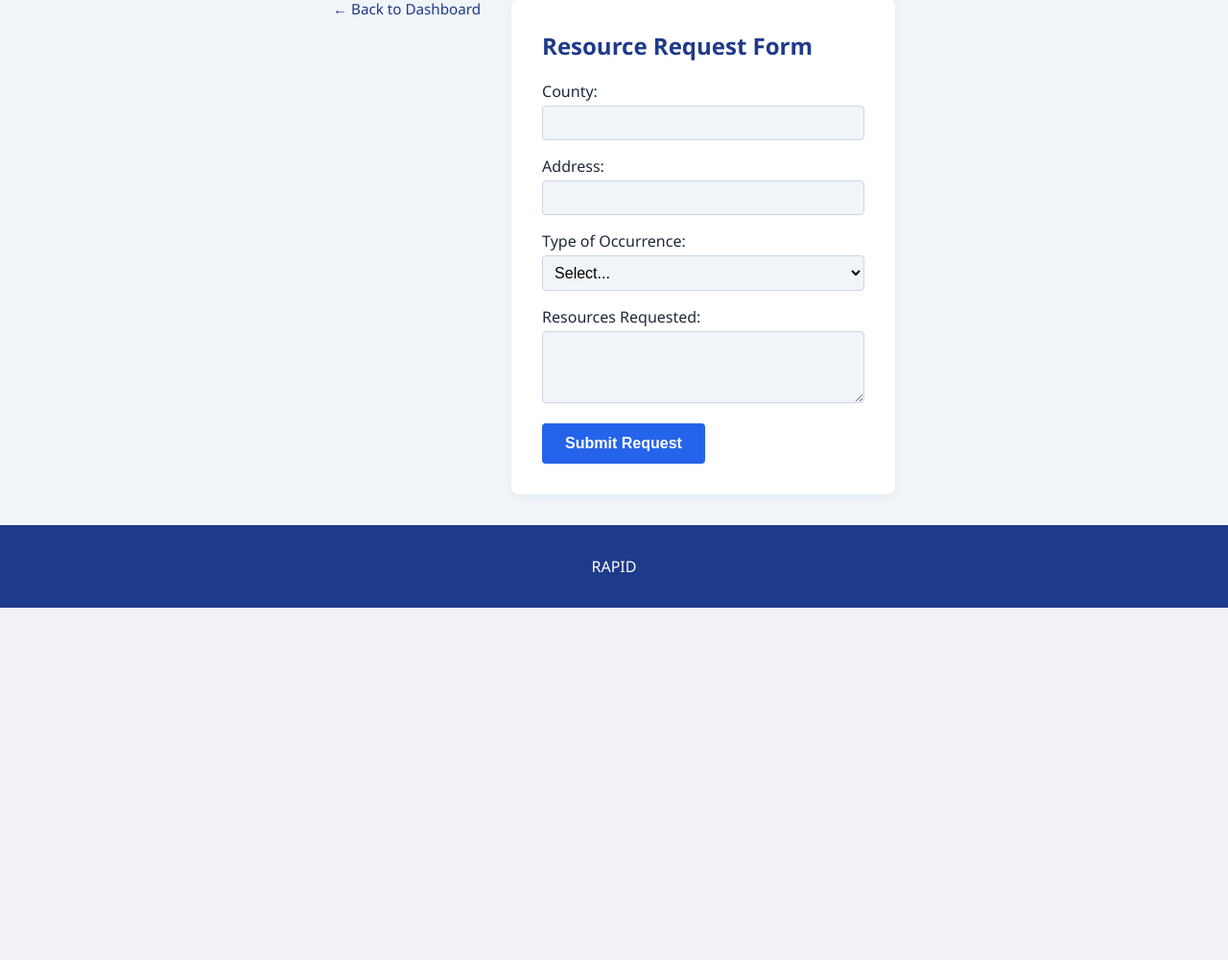
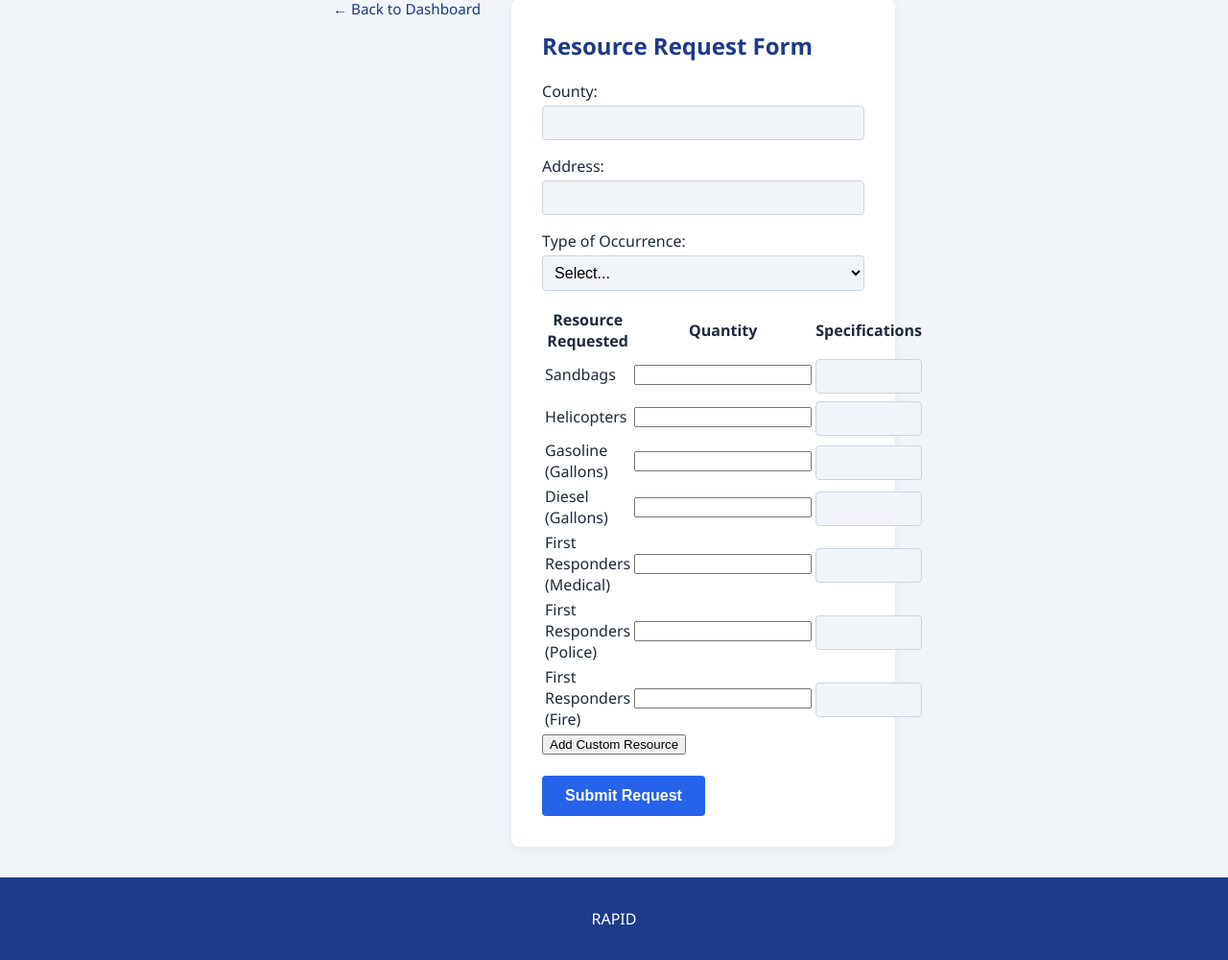
Before and after one commit to xzy231132/Rapid, a Flask app: page /resources in a window 1280 px wide. Shown: the part 171-1171 px from the top of the page at 96% size. Before the commit the page ends 804 px from the top, so only its background shows below. Run offline with Flask 3, Linux system fonts and the light colour scheme; some libraries are stand-ins or nearby versions.

Commit message:
Update resources.html

```diff
--- a/templates/resources.html
+++ b/templates/resources.html
@@ -15,7 +15,7 @@
     <a href="index.html" class="back-btn">&larr; Back to Dashboard</a>
     <section>
       <h2>Resource Request Form</h2>
-      <form id="resource-form">
+      <form id="resource-form" action="{{ url_for('submit_resources') }}" method="POST">
         <label>
           County:
           <input type="text" name="county" required />
@@ -35,10 +35,58 @@
             <option value="other">Other</option>
           </select>
         </label>
-        <label>
-          Resources Requested:
-          <textarea name="resources" rows="3" required></textarea>
-        </label>
+        <table id="resource-table">
+          <tr>
+            <th>Resource Requested</th>
+            <th>Quantity</th>
+            <th>Specifications</th>
+            <th></th>
+          </tr>
+          <tr>
+            <td>Sandbags</td>
+            <td><input type="number" name="sandbags"></td>
+            <td><input type="text" name="sandbags_comment"></td>
+            <td></td>
+          </tr>
+          <tr>
+            <td>Helicopters</td>
+            <td><input type="number" name="helicopters"></td>
+            <td><input type="text" name="helicopters_comment"></td>
+            <td></td>
+          </tr>
+          <tr>
+            <td>Gasoline (Gallons)</td>
+            <td><input type="number" name="gasoline"></td>
+            <td><input type="text" name="gasoline_comment"></td>
+            <td></td>
+          </tr>
+          <tr>
+            <td>Diesel (Gallons)</td>
+            <td><input type="number" name="diesel"></td>
+            <td><input type="text" name="diesel_comment"></td>
+            <td></td>
+          </tr>
+          <tr>
+            <td>First Responders (Medical)</td>
+            <td><input type="number" name="medical_responders"></td>
+            <td><input type="text" name="medical_responders_comment"></td>
+            <td></td>
+          </tr>
+          <tr>
+            <td>First Responders (Police)</td>
+            <td><input type="number" name="police_responders"></td>
+            <td><input type="text" name="police_responders_comment"></td>
+            <td></td>
+          </tr>
+          <tr>
+            <td>First Responders (Fire)</td>
+            <td><input type="number" name="fire_responders"></td>
+            <td><input type="text" name="fire_responders_comment"></td>
+            <td></td>
+          </tr>
+        </table>
+        <button type="button" onclick="addRow()">Add Custom Resource</button>
+        <br><br>
         <button type="submit">Submit Request</button>
       </form>
       <div id="resource-message"></div>
@@ -47,6 +95,25 @@
   <footer>
     <p>RAPID</p>
   </footer>
+  <!-- script below handles dynamic table elements so they can add custom resources and remove them -->
+  <script>
+    function addRow() {
+      const table = document.getElementById("resource-table");
+      const newRow = table.insertRow();
+      const cell1 = newRow.insertCell(0);
+      const cell2 = newRow.insertCell(1);
+      const cell3 = newRow.insertCell(2);
+      const cell4 = newRow.insertCell(3);
+      cell1.innerHTML = '<input type="text" name="resource_name[]" placeholder="Custom Resource">';
+      cell2.innerHTML = '<input type="number" name="resource_quantity[]">';
+      cell3.innerHTML = '<input type="text" name="resource_specs[]">';
+      cell4.innerHTML = '<button type="button" class="remove-btn" onclick="removeRow(this)">Remove</button>';
+    }
+    function removeRow(button) {
+      const row = button.parentNode.parentNode;
+      row.remove();
+    }
+  </script>
   <script src="app.js"></script>
 </body>
 </html>
```
